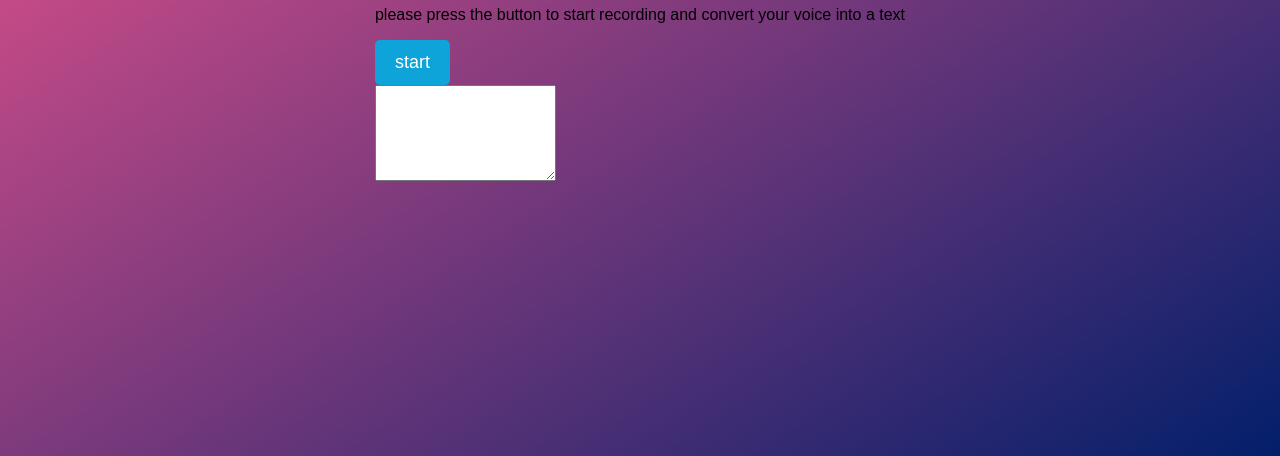
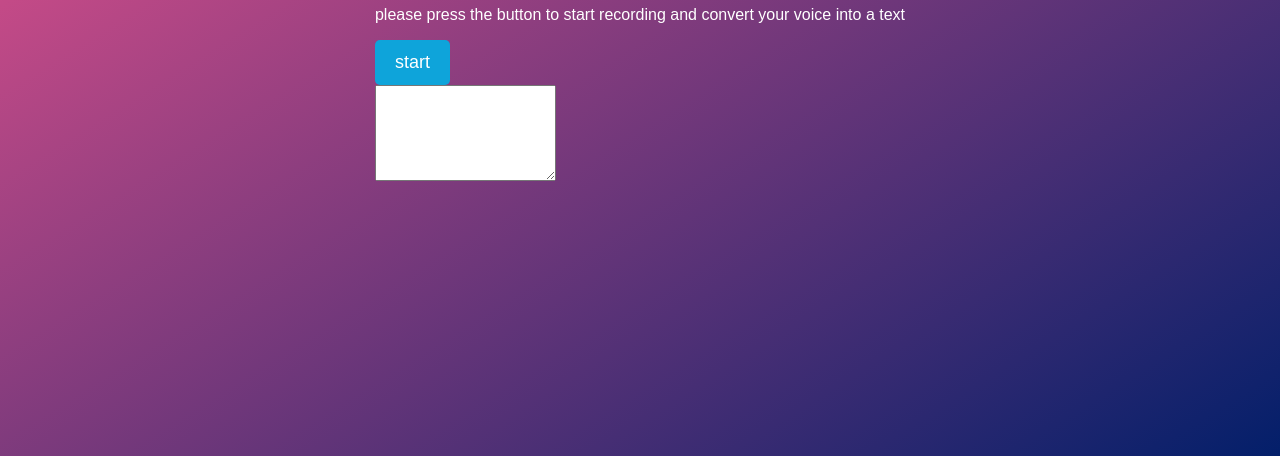
Before and after one commit to WedadAlqithmi/convert_audio_into_text, a plain HTML site: page index.html in a window 1280 px wide. Shown: the part 344-800 px from the top of the page. Drawn offline with nearby package versions, Linux system fonts and the light colour scheme.

Commit message:
Update index.html

```diff
--- a/index.html
+++ b/index.html
@@ -11,7 +11,7 @@
 	font-size: 16px;
 	margin: 0;
 	background:linear-gradient(to right bottom, #f9568f, #031f6a);
-	color: #000;
+	color: #ffffff;
 
 	display: flex;
   align-items: center;
```
